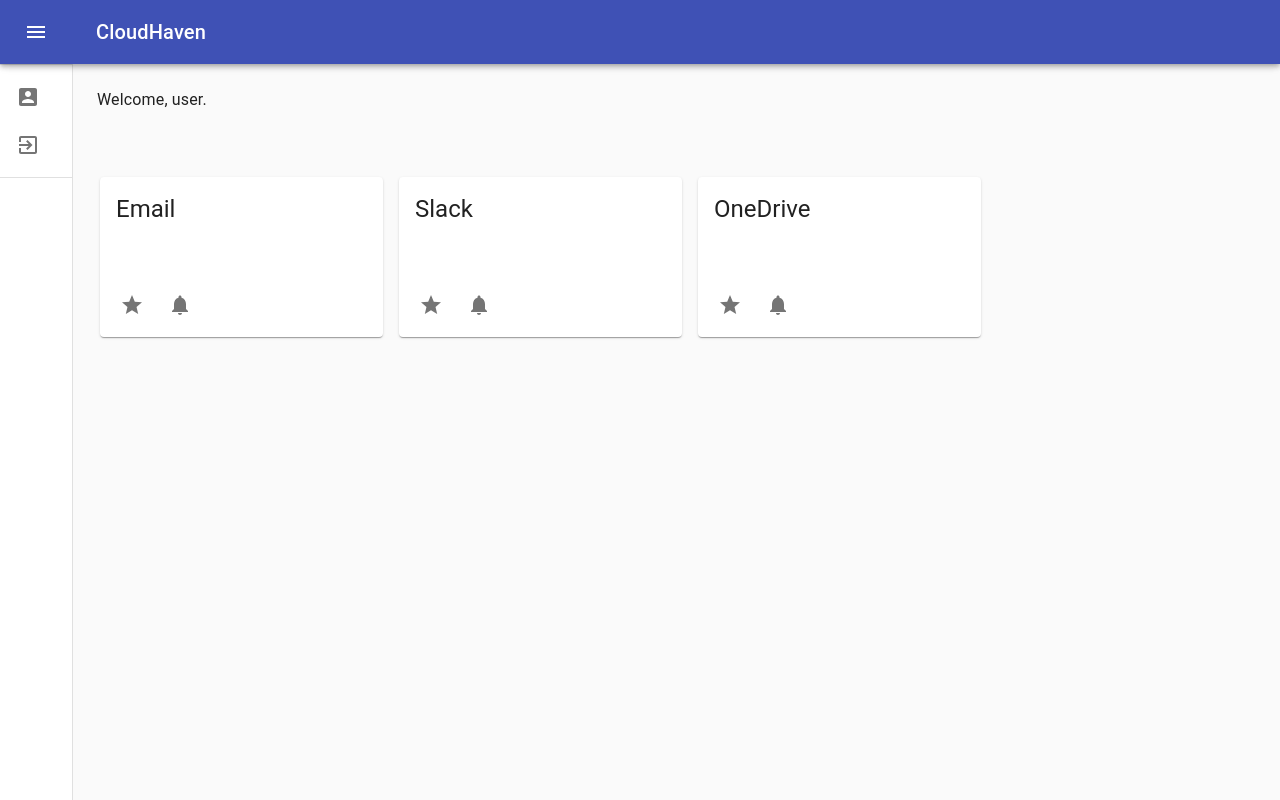
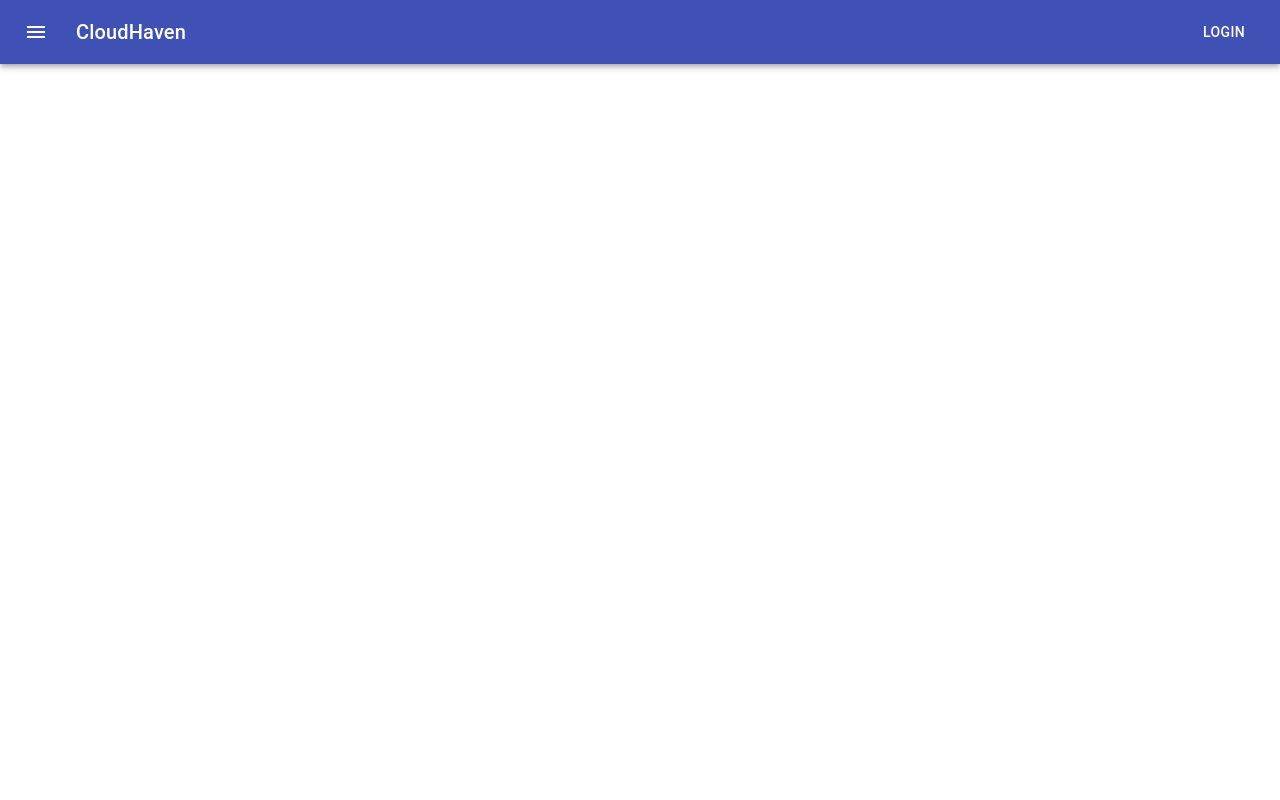
Before and after one commit to CPSECapstone/Team805, a React (Create React App) app in the folder frontend/: page / in a window 1280 px wide. Built offline with nearby package versions, Linux system fonts and the light colour scheme.

Commit message:
added more paths

```diff
--- a/frontend/src/App.js
+++ b/frontend/src/App.js
@@ -7,6 +7,7 @@
 import Homepage from './Homepage/Homepage';
 import PrivateRoute from './CustomRoutes/PrivateRoute';
 import PublicRoute from './CustomRoutes/PublicRoute';
+import Landing from './Homepage/Landing';
 
 /** Main App Component */
 class App extends Component {
@@ -19,7 +20,8 @@
   render() {
     return (
       <BrowserRouter>
-        <Route exact path='/' component = {Homepage}/>
+        <Route exact path='/' component = {Landing}/>
+        <PrivateRoute path='/home' component = {Homepage}/>
         <PrivateRoute path='/sampleflow' component = {BuiltSampleFlow}/>
         <PublicRoute restricted={true} exact path='/login' component={Login}/>
         <PublicRoute restricted={false} exact path='/register'
--- /dev/null
+++ b/frontend/src/Homepage/Landing.js
@@ -0,0 +1,48 @@
+import React from 'react';
+import {makeStyles} from '@material-ui/core/styles';
+import {Link} from 'react-router-dom';
+import AppBar from '@material-ui/core/AppBar';
+import Toolbar from '@material-ui/core/Toolbar';
+import Typography from '@material-ui/core/Typography';
+import Button from '@material-ui/core/Button';
+import IconButton from '@material-ui/core/IconButton';
+import MenuIcon from '@material-ui/icons/Menu';
+
+const useStyles = makeStyles((theme) => ({
+  root: {
+    flexGrow: 1,
+  },
+  menuButton: {
+    marginRight: theme.spacing(2),
+  },
+  title: {
+    flexGrow: 1,
+  },
+}));
+
+/**
+   * Renders landing page
+   * @return {*}
+   */
+function Landing() {
+  const classes = useStyles();
+
+  return (
+    <div className={classes.root}>
+      <AppBar position="static">
+        <Toolbar>
+          <IconButton edge="start"
+            className={classes.menuButton}
+            color="inherit" aria-label="menu">
+            <MenuIcon />
+          </IconButton>
+          <Typography variant="h6" className={classes.title}>
+            CloudHaven
+          </Typography>
+          <Button color="inherit" component={Link} to="/login" >Login</Button>
+        </Toolbar>
+      </AppBar>
+    </div>
+  );
+};
+export default Landing;
--- a/frontend/src/Login/Login.css
+++ b/frontend/src/Login/Login.css
@@ -1,3 +1,6 @@
 .Title {
 text-align: center;
 }
+#p {
+    text-decoration: none;
+}
--- a/frontend/src/Login/Login.js
+++ b/frontend/src/Login/Login.js
@@ -76,8 +76,8 @@
           Sign In
         </Button>
         <p className="message">
-          New User?
-          <Link to="/register">Register</Link>
+          New to Cloudhaven?
+          <Link to="/register"> Register</Link>
         </p>
       </form>
     </Container>
--- a/frontend/src/Registration/Registration.js
+++ b/frontend/src/Registration/Registration.js
@@ -1,4 +1,5 @@
 import React, {Component} from 'react';
+import {Link, withRouter} from 'react-router-dom';
 import PropTypes from 'prop-types';
 import {TextField, Button, Container} from '@material-ui/core';
 
@@ -129,6 +130,10 @@
         >
           Sign Up
         </Button>
+        <p className="message">
+          Already have an account?
+          <Link to="/login"> Sign In</Link>
+        </p>
       </Container>
     );
   }
@@ -138,4 +143,4 @@
   showLanding: PropTypes.func,
 };
 
-export default Registration;
+export default withRouter(Registration);
```
